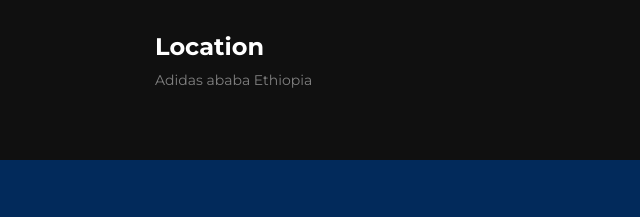
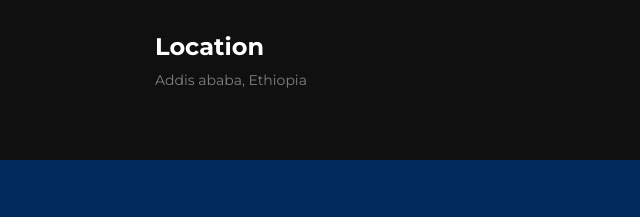
Before and after one commit to HassanEnglish24/Las7devs, a plain HTML site: page contact.html in a window 1280 px wide. Shown: the part 805-1022 px from the top of the page, 0-640 px from the left. Drawn offline with Linux system fonts and the light colour scheme.

Commit message:
Update contact.html

```diff
--- a/contact.html
+++ b/contact.html
@@ -93,7 +93,7 @@ http://www.templatemo.com/tm-468-onetel
 			</div>
 			<div class="col-md-12 col-sm-12 mt20">
             	<h3>Location</h3>
-		          <p>Adidas ababa Ethiopia</p>
+		          <p>Addis ababa, Ethiopia</p>
 			</div>
 		</div>
 	</div>
```
